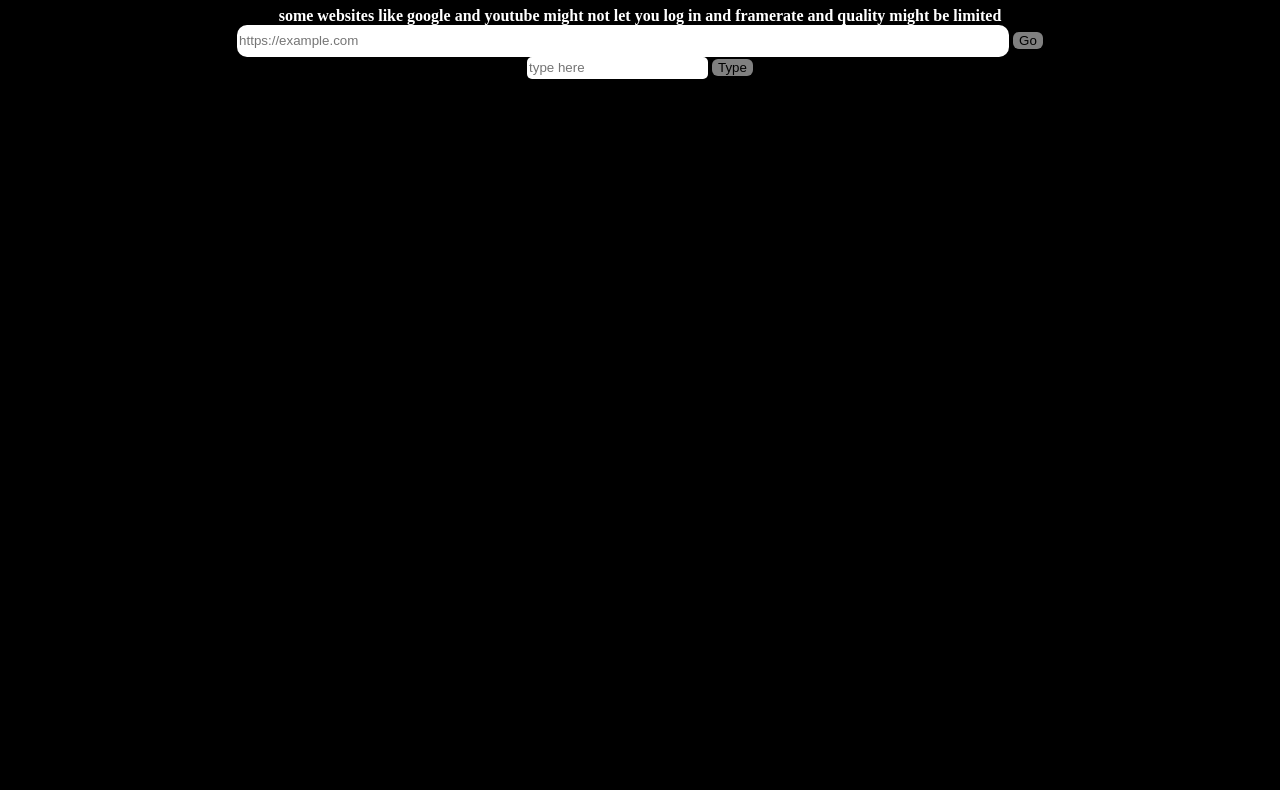
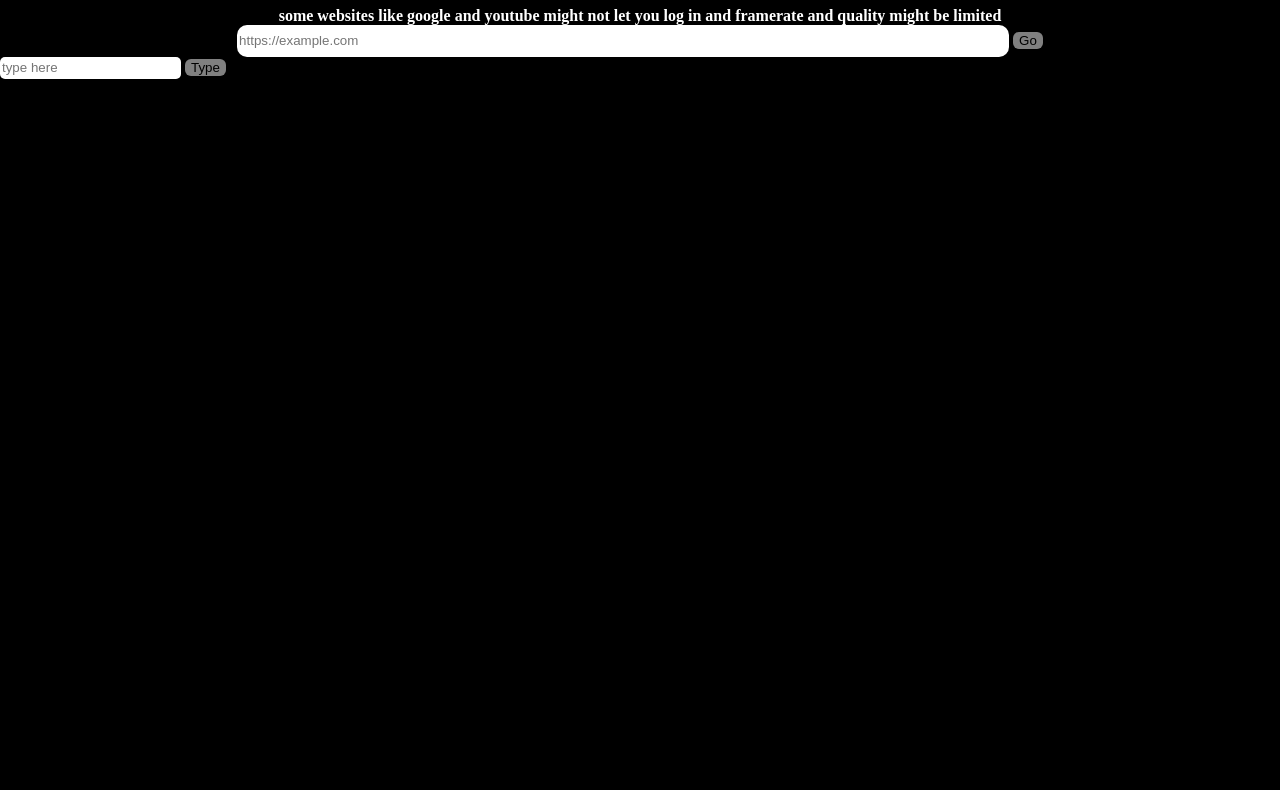
Before and after one commit to 0800WebDev/browserproxy, a website: page public/index.html in a window 1280 px wide. Shown: the part 73-863 px from the top of the page. Drawn offline with Linux system fonts and the light colour scheme.

Commit message:
Update style.css

```diff
--- a/public/style.css
+++ b/public/style.css
@@ -24,6 +24,6 @@ button {
 button:hover {
   background-color: lightgrey;
 }
-#left {
+.left {
   text-align: left;
 }
```
